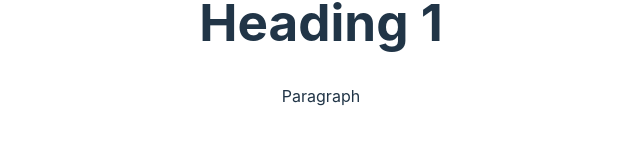
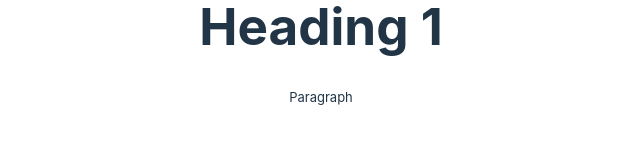
Before and after one commit to mwskwong/geo-permission-browser-behavior, a React (Vite) app: page / in a window 1280 px wide. Shown: the part 358-502 px from the top of the page, without its empty margins (319-959 px from the left). Built offline with nearby package versions, Linux system fonts and the light colour scheme.

Commit message:
Update App.tsx

```diff
--- a/src/App.tsx
+++ b/src/App.tsx
@@ -3,7 +3,15 @@ export default function App() {
   return (
     <div>
       <h1>Heading 1</h1>
-      <p>Paragraph</p>
+      <p
+        style={{
+          boxSizing: "border-box",
+          fontSize: "13px",
+          textSizeAdjust: "100%",
+        }}
+      >
+        Paragraph
+      </p>
     </div>
   );
 }
```
